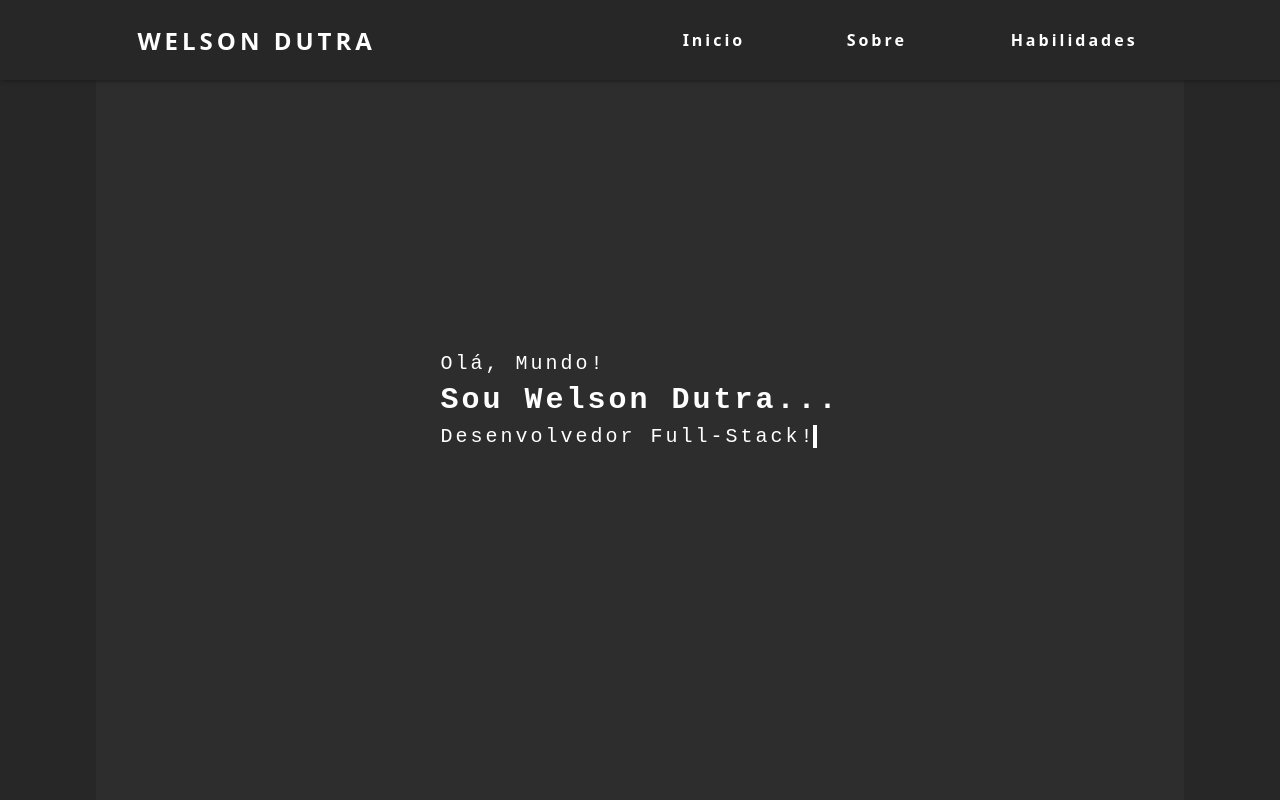
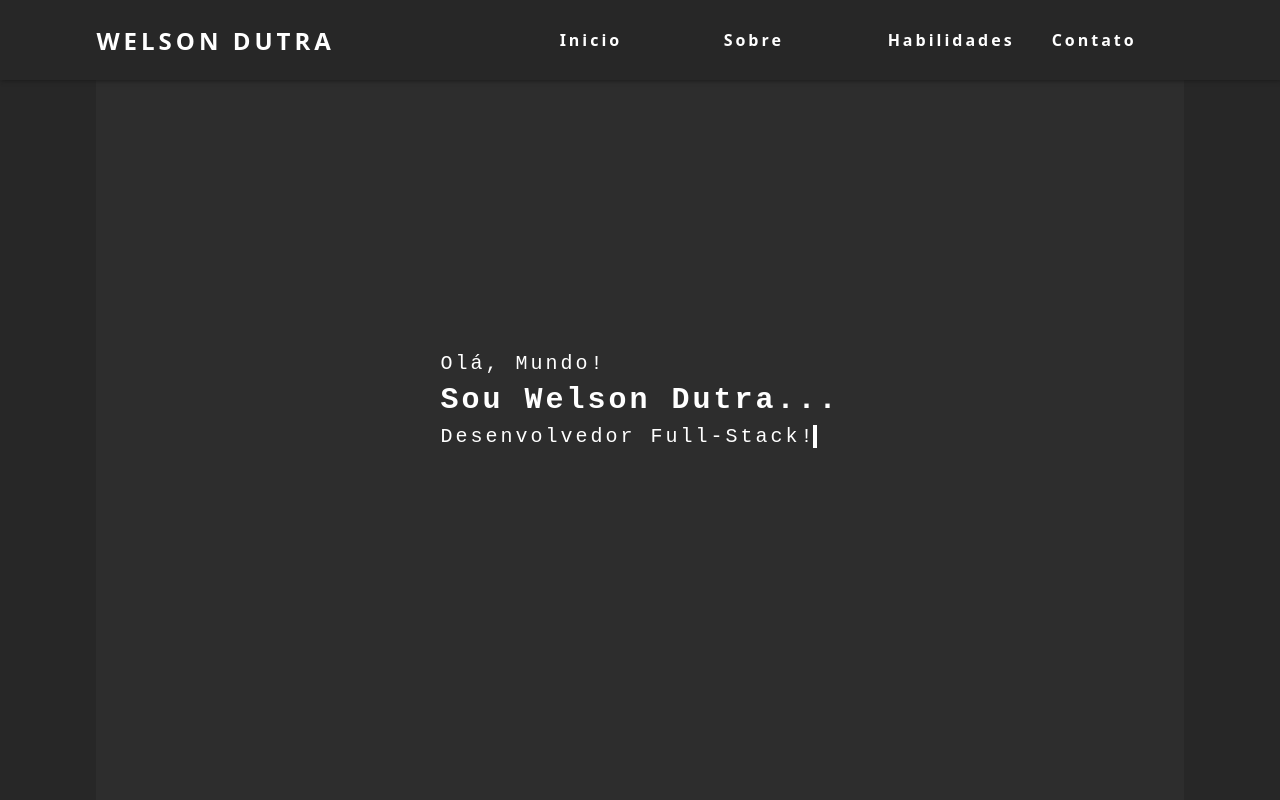
Before and after one commit to welsondutra/Portifolio, a React (Create React App) app: page / in a window 1280 px wide. Shown: the top 800 px of the page. Built offline with nearby package versions, Linux system fonts and the light colour scheme.

Commit message:
criando pagina de contato

```diff
--- a/src/components/layout/components/Header/index.js
+++ b/src/components/layout/components/Header/index.js
@@ -35,6 +35,9 @@ const Header = () => {
           <S.Li>
             <S.A href={'#skills'}>Habilidades</S.A>
           </S.Li>
+          <S.Li>
+            <S.A href={'#contact'}>Contato</S.A>
+          </S.Li>
         </S.Ul>
       </nav>
     </S.Container>
```
Also changed, not shown: src/screen/Contact/index.js (added, +7 -0 lines).
